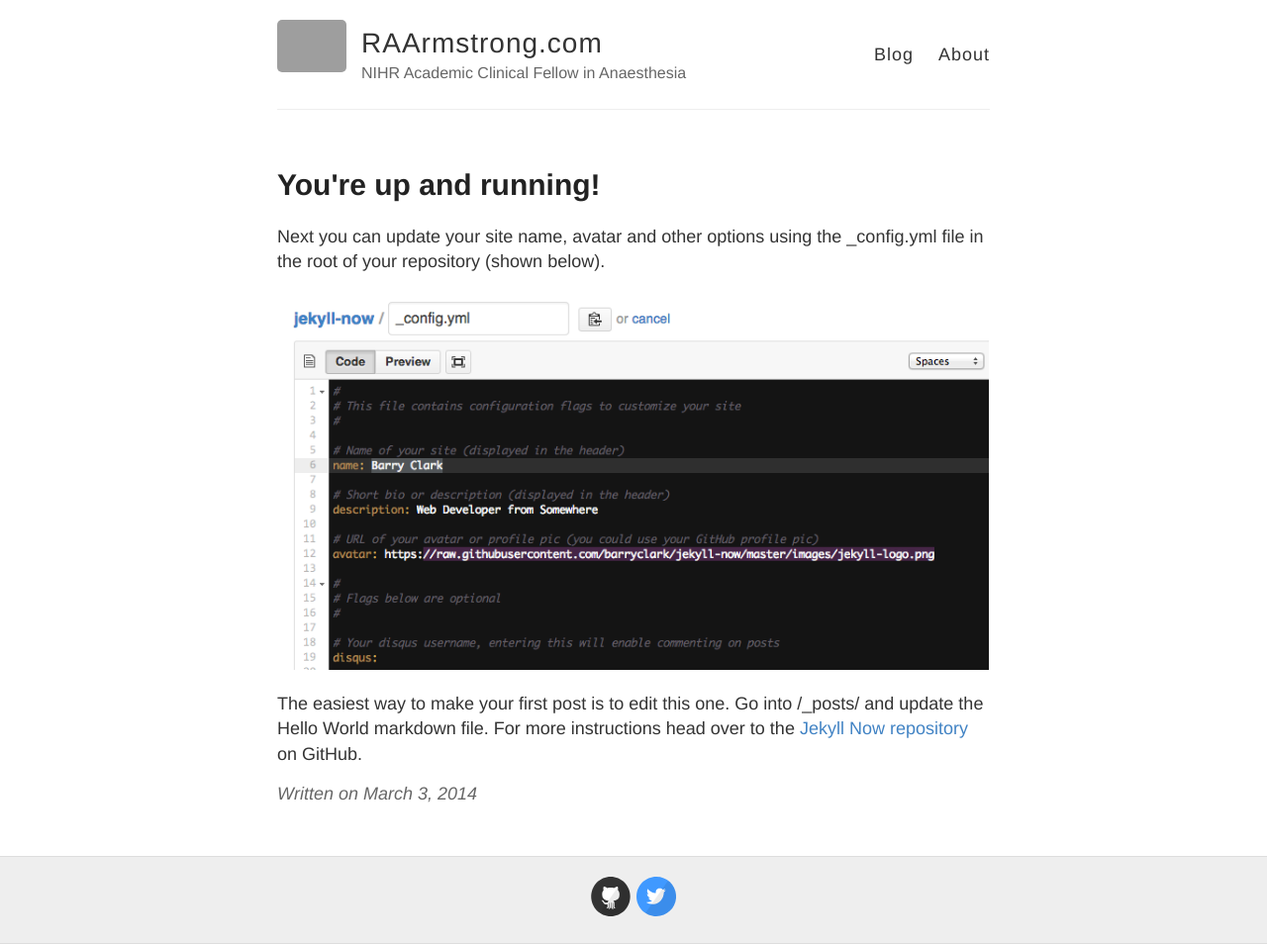
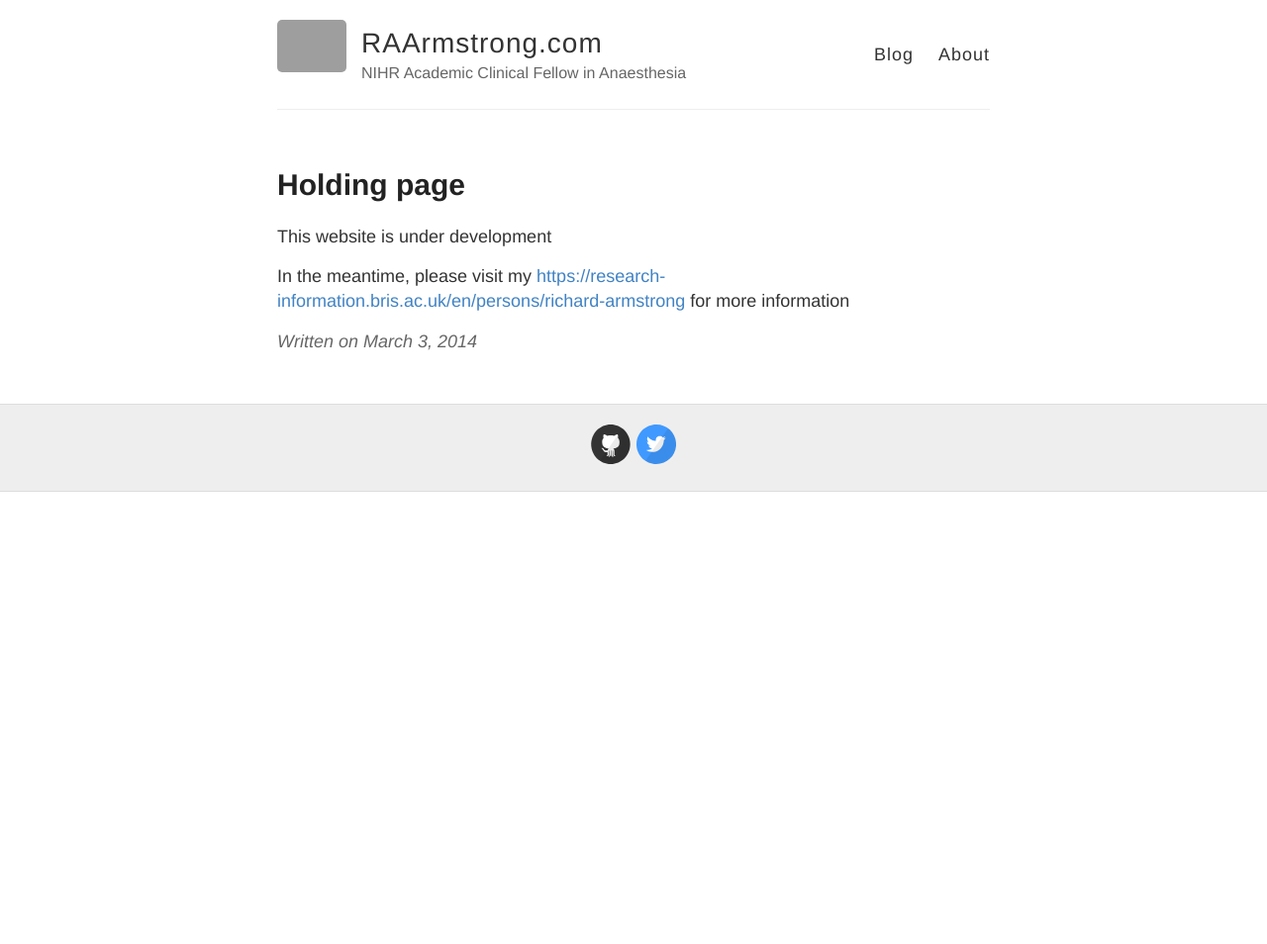
Before and after one commit to raarmstrong/raarmstrong.github.io, a Jekyll site: the page built from _posts/2014-3-3-Hello-World.md, in a window 1280 px wide. Shown: the whole page at 99% size. Built offline with Jekyll 4.4.1, drawn with Linux system fonts in a browser that asks for light colours; after the commit the page ends 900 px from its top, so only the background shows below that; grey boxes are pictures that could not be loaded.

Commit message:
Update 2014-3-3-Hello-World.md

```diff
--- a/_posts/2014-3-3-Hello-World.md
+++ b/_posts/2014-3-3-Hello-World.md
@@ -1,10 +1,8 @@
 ---
 layout: post
-title: You're up and running!
+title: Holding page
 ---
 
-Next you can update your site name, avatar and other options using the _config.yml file in the root of your repository (shown below).
+This website is under development
 
-![_config.yml]({{ site.baseurl }}/images/config.png)
-
-The easiest way to make your first post is to edit this one. Go into /_posts/ and update the Hello World markdown file. For more instructions head over to the [Jekyll Now repository](https://github.com/barryclark/jekyll-now) on GitHub.
+In the meantime, please visit my [https://research-information.bris.ac.uk/en/persons/richard-armstrong](University of Bristol profile) for more information
```
